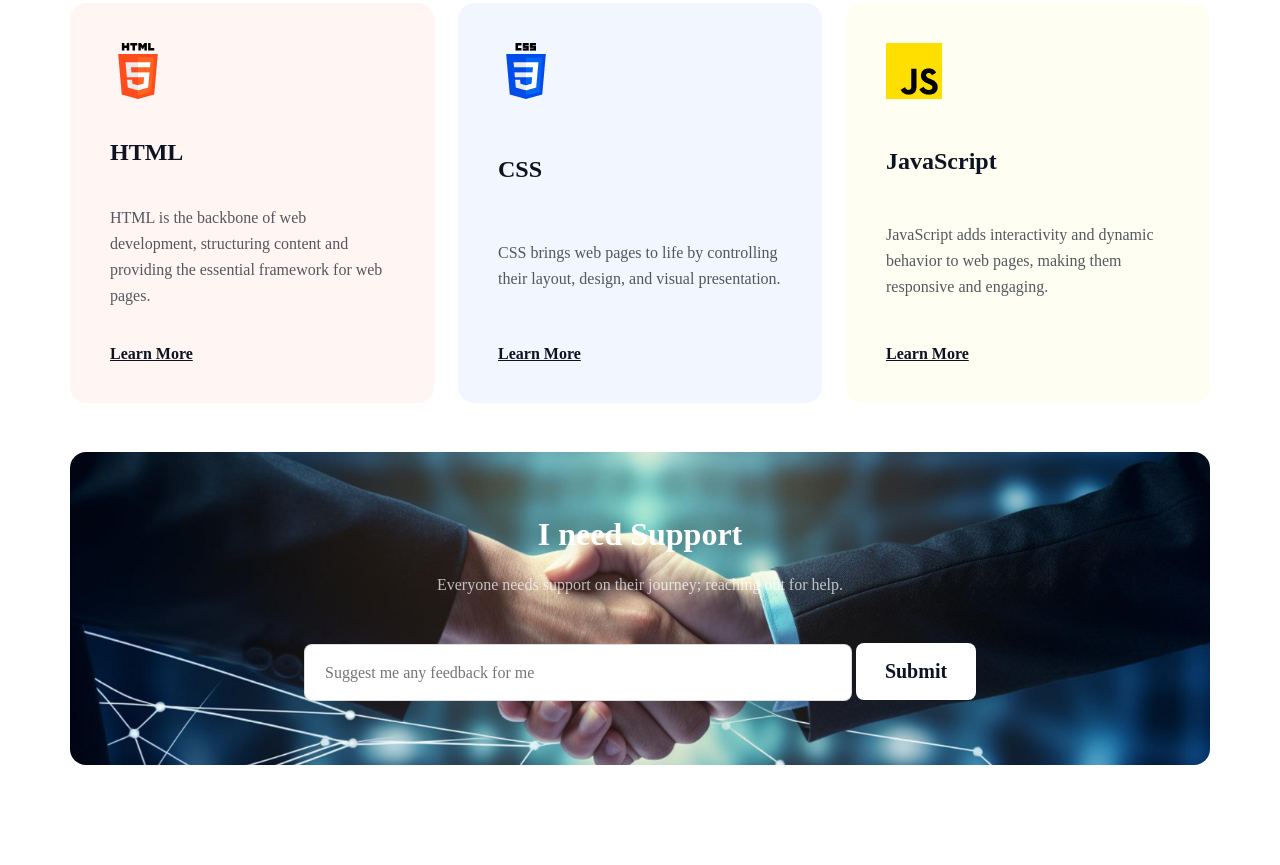
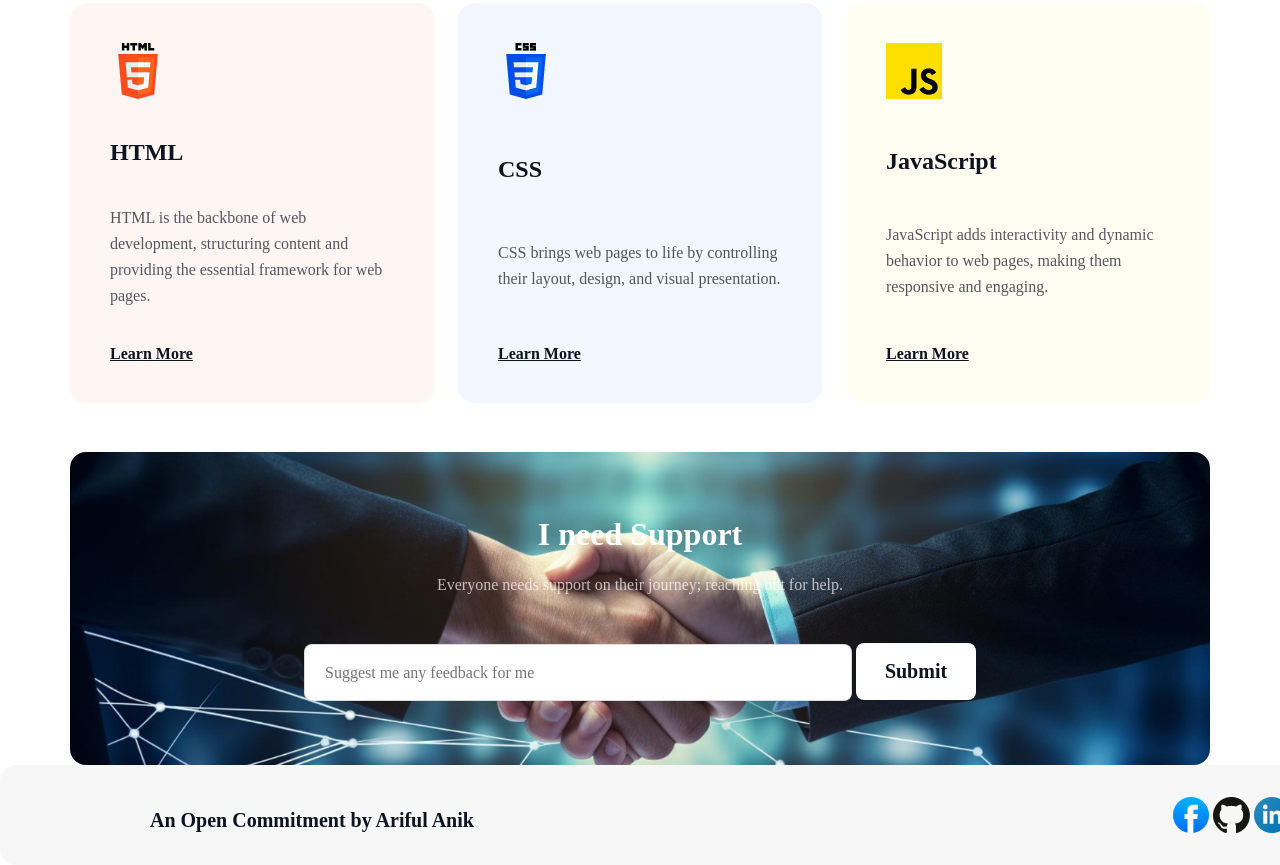
Before and after one commit to Ariful-Anik/Web-templete-1, a plain HTML site: page index.html in a window 1280 px wide. Shown: the part 3349-4214 px from the top of the page. Before the commit the page ends 4114 px from the top, so only its background shows below. Drawn offline with Linux system fonts and the light colour scheme; a web font is replaced by a local one.

Commit message:
footer added

```diff
--- a/index.html
+++ b/index.html
@@ -184,5 +184,21 @@
         </div>
       </section>
     </main>
+
+    <!-- ---------footer section------->
+    <footer>
+      <div id="contact" class="footer">
+        <p>An Open Commitment by Ariful Anik</p>
+        <div class="footer-content">
+          <a href="https://www.facebook.com/Arifulanik2021/" target="_blank"
+            ><img src="assets/facebook.png" alt=""
+          /></a>
+          <a href="https://github.com/Ariful-Anik" target="_blank"><img src="assets/github.png" alt="" /></a>
+          <a href="https://www.linkedin.com/in/ariful-anik-2656981b6/" target="_blank"
+            ><img src="assets/linkedin-icon 1.png" alt=""
+          /></a>
+        </div>
+      </div>
+    </footer>
   </body>
 </html>
--- a/styles/style.css
+++ b/styles/style.css
@@ -363,7 +363,6 @@
   background: rgba(255, 223, 0, 0.05);
 }
 
-
 /* -------support section----- */
 
 .support {
@@ -448,3 +447,29 @@
   letter-spacing: 0%;
   text-align: center;
 }
+
+/* -------footer section----- */
+
+.footer {
+  width: 1440px;
+  height: 100px;
+  padding: 32px 150px 32px 150px;
+  margin: 0 auto;
+  border-radius: 16px;
+  background: rgba(13, 19, 33, 0.03);
+  display: flex;
+  justify-content: space-between;
+}
+
+.footer p {
+  color: rgb(13, 19, 33);
+  font-family: "Azeret Mono";
+  font-size: 20px;
+  font-weight: 600;
+  line-height: 23px;
+  letter-spacing: 0%;
+  text-align: left;
+  display: flex;
+  align-items: center;
+  margin-top: 10px;
+}
```
Lines whose indentation alone changed are shown as unchanged.
